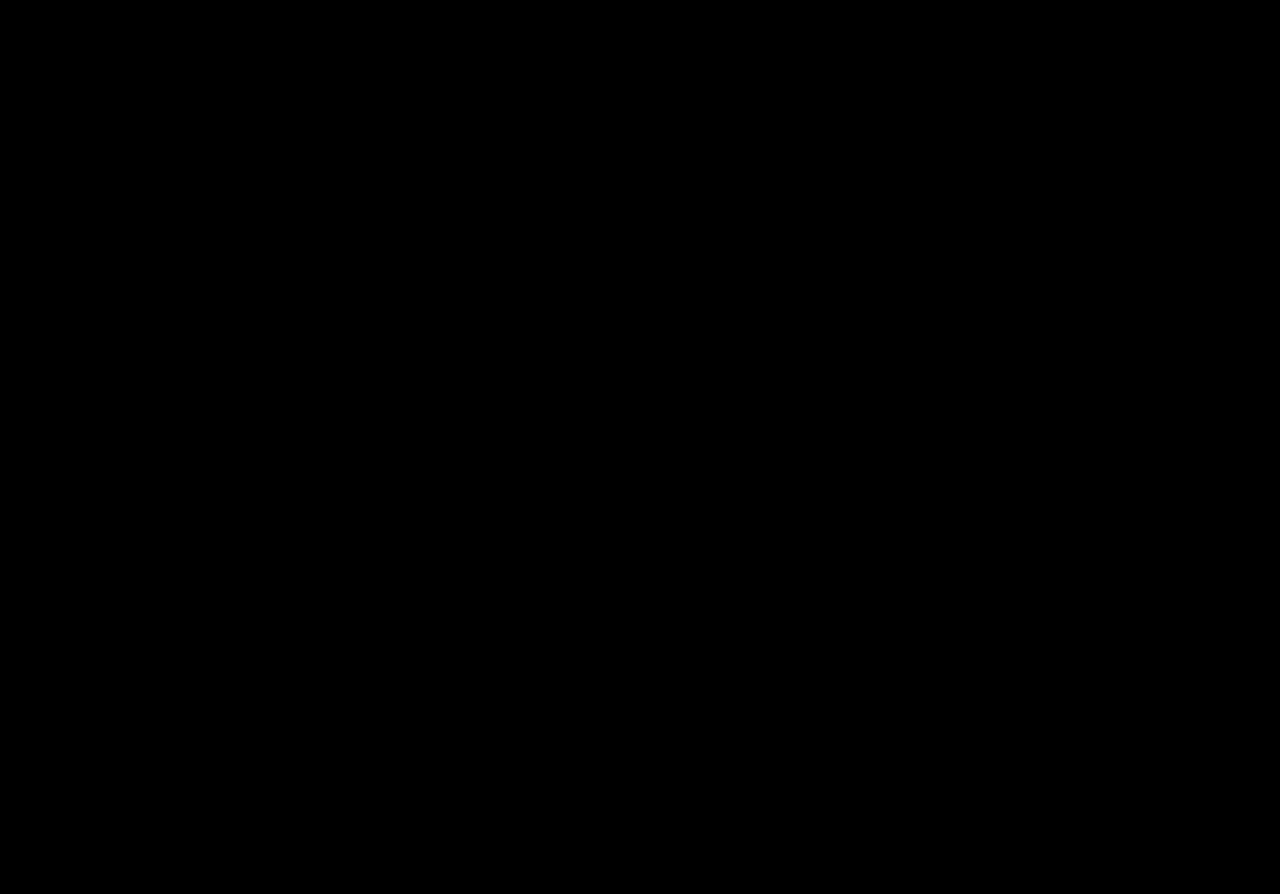
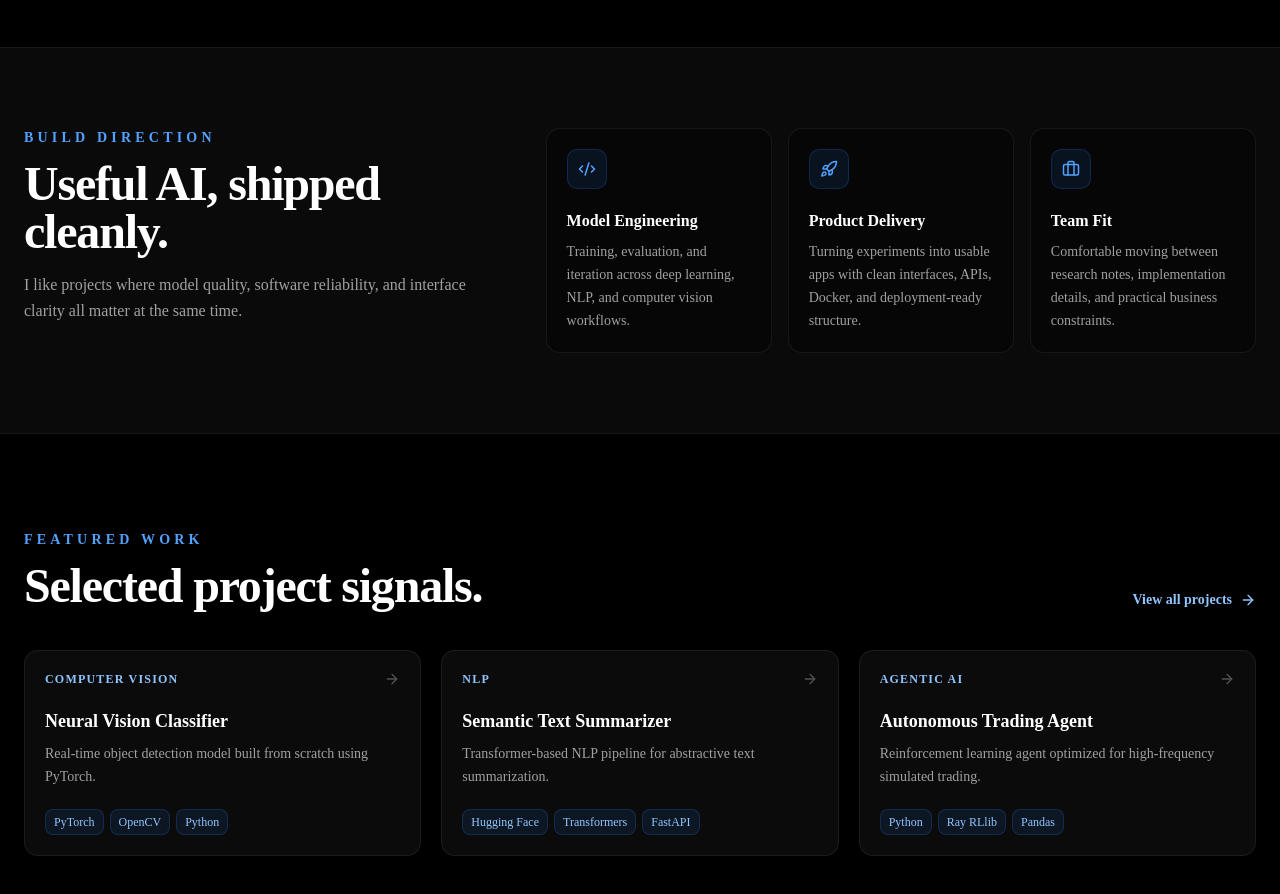
Before and after one commit to Ayan1702-D/Portfolio-3D, a Next.js app: page / in a window 1280 px wide. Shown: the part 1400-2294 px from the top of the page. Before the commit the page ends 1447 px from the top, so only its background shows below. Built offline with nearby package versions, Linux system fonts and the light colour scheme.

Commit message:
homepage enhancements.

```diff
--- a/app/page.tsx
+++ b/app/page.tsx
@@ -8,9 +8,30 @@ import { Stars } from "@react-three/drei";
 import gsap from "gsap";
 import { ArrowRight, Award, Briefcase, Calendar, Code2, Download, GraduationCap, Mail, MapPin, Rocket } from "lucide-react";
 import { PERSONAL_INFO } from "@/lib/constants";
+import { PROJECTS } from "@/data/projects";
 
 // Roles defined outside component to avoid recreating array each render (fixes infinite loop)
 const ROLES = ["ML Engineer", "AI Developer", "Data Scientist"];
+
+const focusAreas = [
+  {
+    icon: Code2,
+    title: "Model Engineering",
+    text: "Training, evaluation, and iteration across deep learning, NLP, and computer vision workflows.",
+  },
+  {
+    icon: Rocket,
+    title: "Product Delivery",
+    text: "Turning experiments into usable apps with clean interfaces, APIs, Docker, and deployment-ready structure.",
+  },
+  {
+    icon: Briefcase,
+    title: "Team Fit",
+    text: "Comfortable moving between research notes, implementation details, and practical business constraints.",
+  },
+];
+
+const featuredProjects = PROJECTS.slice(0, 3);
 
 function seededRandom(seed: number) {
   const x = Math.sin(seed) * 10000;
@@ -342,6 +363,69 @@ export default function Home() {
           </div>
         </div>
       </section>
+
+      <section className="border-y border-white/[0.06] bg-neutral-950">
+        <div className="max-w-7xl mx-auto px-6 py-20 grid grid-cols-1 lg:grid-cols-[0.8fr_1.2fr] gap-12 items-start">
+          <div>
+            <p className="text-sm font-semibold tracking-[0.3em] uppercase text-blue-400 mb-3">Build Direction</p>
+            <h2 className="text-4xl sm:text-5xl font-black tracking-tight text-white mb-4">
+              Useful AI, shipped cleanly.
+            </h2>
+            <p className="text-neutral-400 leading-relaxed max-w-xl">
+              I like projects where model quality, software reliability, and interface clarity all matter at the same time.
+            </p>
+          </div>
+
+          <div className="grid grid-cols-1 md:grid-cols-3 gap-4">
+            {focusAreas.map((area) => (
+              <div key={area.title} className="rounded-xl border border-white/[0.07] bg-black/40 p-5">
+                <div className="mb-5 flex size-10 items-center justify-center rounded-lg bg-blue-500/10 text-blue-400 border border-blue-500/20">
+                  <area.icon size={18} />
+                </div>
+                <h3 className="text-white font-bold mb-2">{area.title}</h3>
+                <p className="text-sm text-neutral-400 leading-relaxed">{area.text}</p>
+              </div>
+            ))}
+          </div>
+        </div>
+      </section>
+
+      <section className="max-w-7xl mx-auto px-6 py-24">
+        <div className="flex flex-col md:flex-row md:items-end md:justify-between gap-6 mb-10">
+          <div>
+            <p className="text-sm font-semibold tracking-[0.3em] uppercase text-blue-400 mb-3">Featured Work</p>
+            <h2 className="text-4xl sm:text-5xl font-black tracking-tight text-white">Selected project signals.</h2>
+          </div>
+          <Link href="/projects" className="inline-flex items-center gap-2 text-sm font-semibold text-blue-300 hover:text-blue-200 transition-colors">
+            View all projects
+            <ArrowRight size={16} />
+          </Link>
+        </div>
+
+        <div className="grid grid-cols-1 md:grid-cols-3 gap-5">
+          {featuredProjects.map((project) => (
+            <Link
+              key={project.id}
+              href="/projects"
+              className="group rounded-xl border border-white/[0.07] bg-neutral-900/50 p-5 transition-colors hover:border-blue-500/40"
+            >
+              <div className="flex items-center justify-between gap-3 mb-5">
+                <span className="text-xs font-semibold uppercase tracking-widest text-blue-300">{project.category}</span>
+                <ArrowRight size={16} className="text-neutral-600 transition-transform group-hover:translate-x-1 group-hover:text-blue-300" />
+              </div>
+              <h3 className="text-lg font-bold text-white mb-2">{project.title}</h3>
+              <p className="text-sm text-neutral-400 leading-relaxed mb-5">{project.description}</p>
+              <div className="flex flex-wrap gap-1.5">
+                {project.techStack.slice(0, 3).map((tech) => (
+                  <span key={tech} className="px-2 py-1 rounded-md bg-blue-500/10 text-blue-300 text-xs border border-blue-500/20">
+                    {tech}
+                  </span>
+                ))}
+              </div>
+            </Link>
+          ))}
+        </div>
+      </section>
     </div>
   );
 }
```
